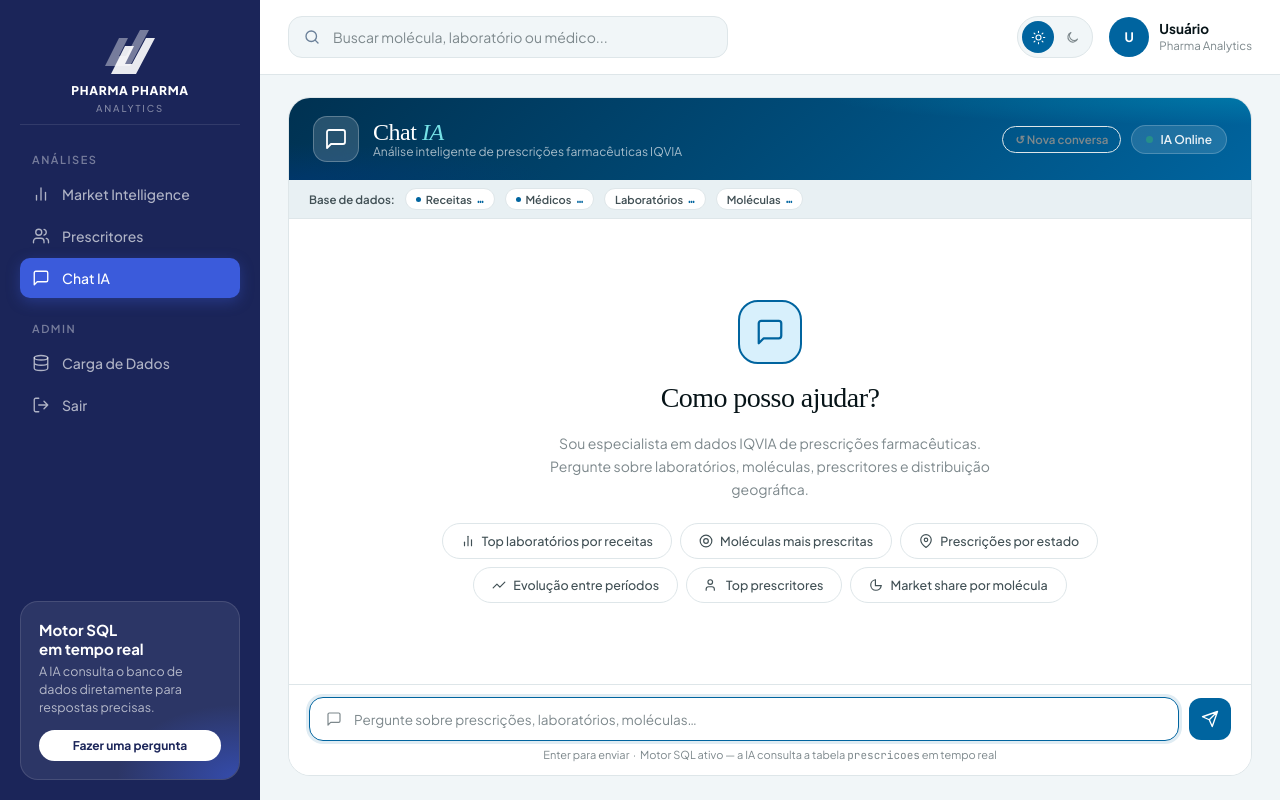
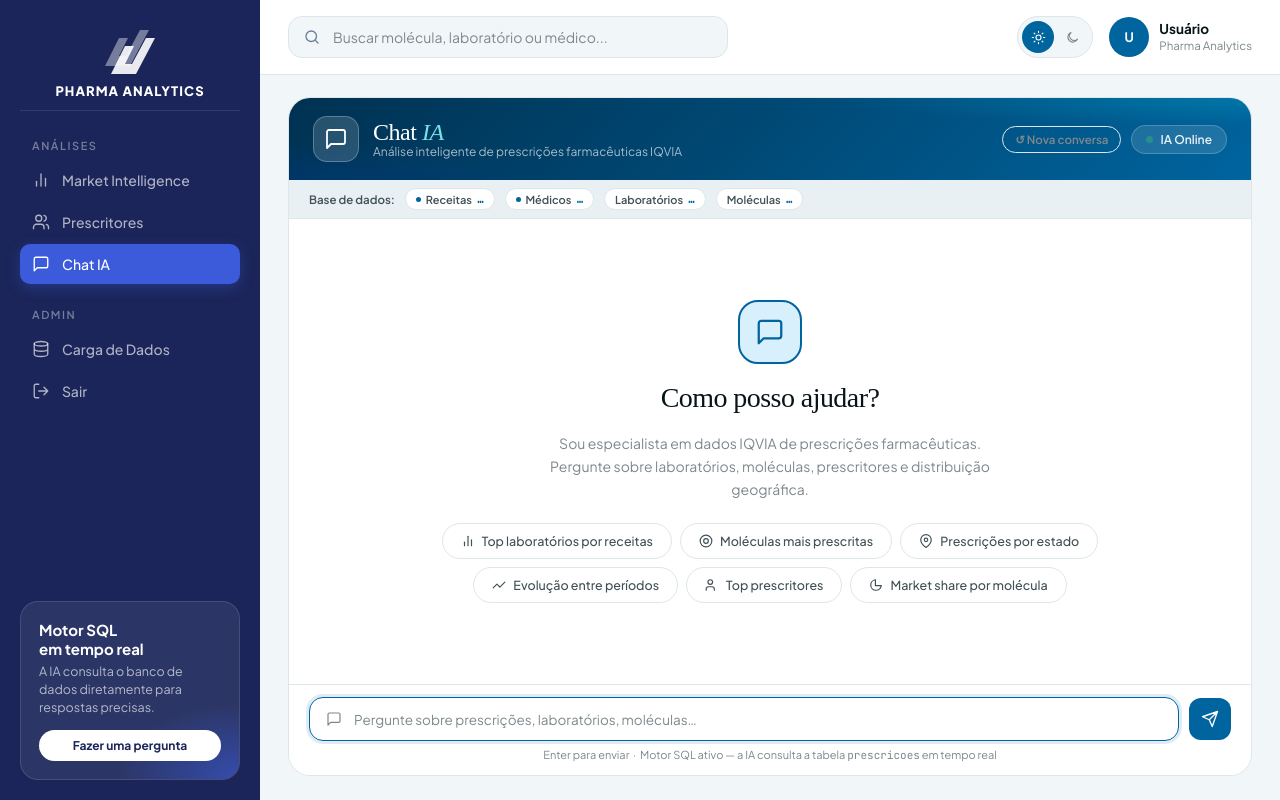
Before and after one commit to thiagolessa08-sys/IQVIA, a Flask app: template templates/chat.html in a window 1280 px wide. Run offline with Flask 3, Linux system fonts and the light colour scheme; the template is opened without the code that fills it, so the values that code supplies are empty; some web fonts are replaced.

Commit message:
style: logo sidebar — PHARMA ANALYTICS em linha única
Co-Authored-By: Claude Sonnet 4.6 <noreply@anthropic.com>

```diff
--- a/templates/chat.html
+++ b/templates/chat.html
@@ -170,8 +170,7 @@
       <path d="M7 44 L21 16 L30 16 L21 34 L28 34 L42 8 L51 8 L32 44 Z" fill="white" opacity="0.90"/>
     </svg>
     <div style="text-align:center;">
-      <div style="font-family:'Plus Jakarta Sans',sans-serif;font-size:12px;font-weight:800;color:#fff;letter-spacing:.06em;line-height:1.2;text-transform:uppercase;">Pharma Pharma</div>
-      <div style="font-size:9.5px;font-weight:500;color:rgba(255,255,255,.45);letter-spacing:.20em;margin-top:4px;text-transform:uppercase;">Analytics</div>
+      <div style="font-family:'Plus Jakarta Sans',sans-serif;font-size:13px;font-weight:800;color:#fff;letter-spacing:.08em;line-height:1.2;text-transform:uppercase;">Pharma Analytics</div>
     </div>
   </div>
   <div>
--- a/templates/market.html
+++ b/templates/market.html
@@ -198,8 +198,7 @@
       <path d="M7 44 L21 16 L30 16 L21 34 L28 34 L42 8 L51 8 L32 44 Z" fill="white" opacity="0.90"/>
     </svg>
     <div style="text-align:center;">
-      <div style="font-family:'Plus Jakarta Sans',sans-serif;font-size:12px;font-weight:800;color:#fff;letter-spacing:.06em;line-height:1.2;text-transform:uppercase;">Pharma Pharma</div>
-      <div style="font-size:9.5px;font-weight:500;color:rgba(255,255,255,.45);letter-spacing:.20em;margin-top:4px;text-transform:uppercase;">Analytics</div>
+      <div style="font-family:'Plus Jakarta Sans',sans-serif;font-size:13px;font-weight:800;color:#fff;letter-spacing:.08em;line-height:1.2;text-transform:uppercase;">Pharma Analytics</div>
     </div>
   </div>
   <div>
--- a/templates/prescritores.html
+++ b/templates/prescritores.html
@@ -223,8 +223,7 @@
       <path d="M7 44 L21 16 L30 16 L21 34 L28 34 L42 8 L51 8 L32 44 Z" fill="white" opacity="0.90"/>
     </svg>
     <div style="text-align:center;">
-      <div style="font-family:'Plus Jakarta Sans',sans-serif;font-size:12px;font-weight:800;color:#fff;letter-spacing:.06em;line-height:1.2;text-transform:uppercase;">Pharma Pharma</div>
-      <div style="font-size:9.5px;font-weight:500;color:rgba(255,255,255,.45);letter-spacing:.20em;margin-top:4px;text-transform:uppercase;">Analytics</div>
+      <div style="font-family:'Plus Jakarta Sans',sans-serif;font-size:13px;font-weight:800;color:#fff;letter-spacing:.08em;line-height:1.2;text-transform:uppercase;">Pharma Analytics</div>
     </div>
   </div>
   <div>
```
